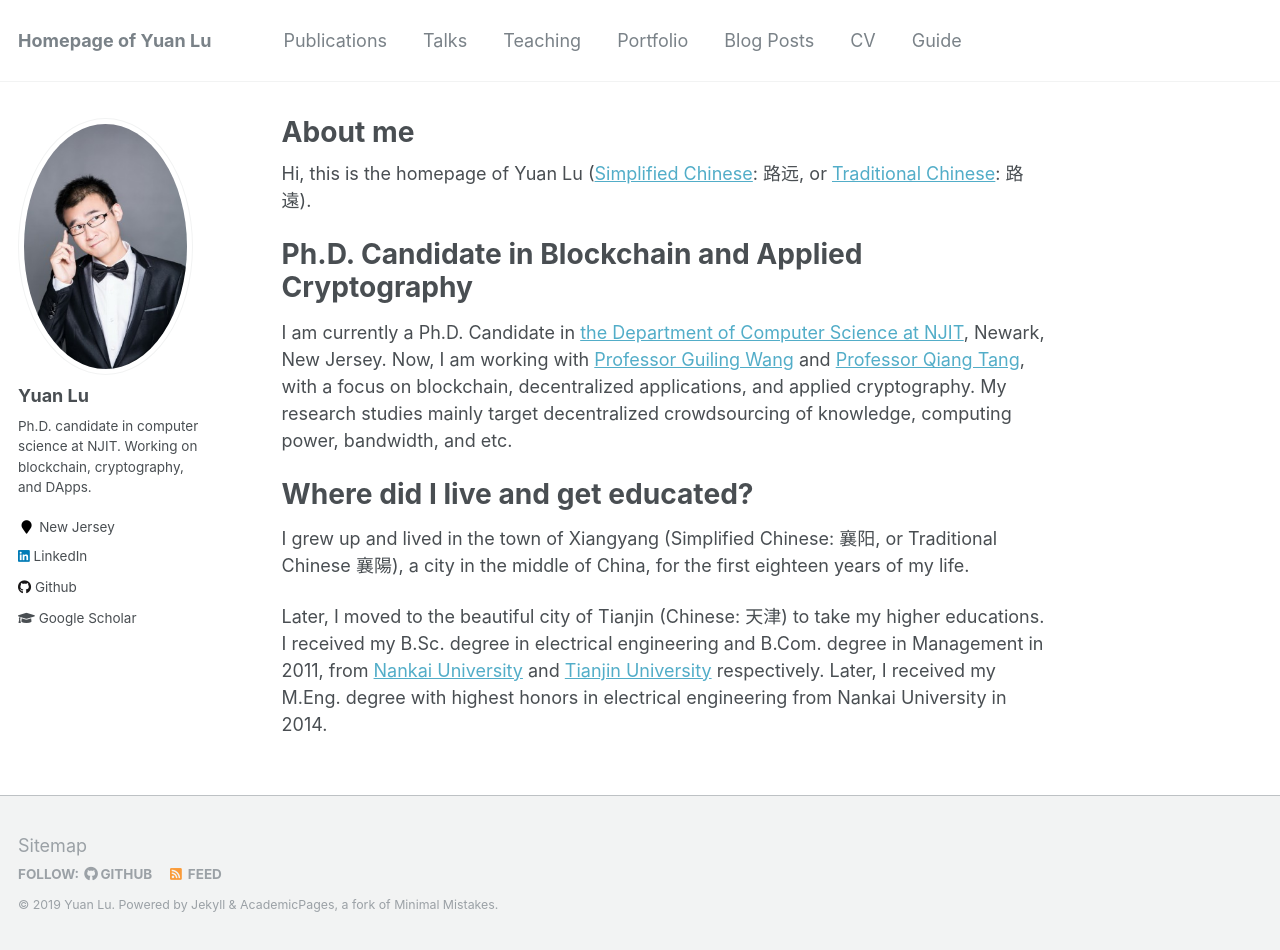
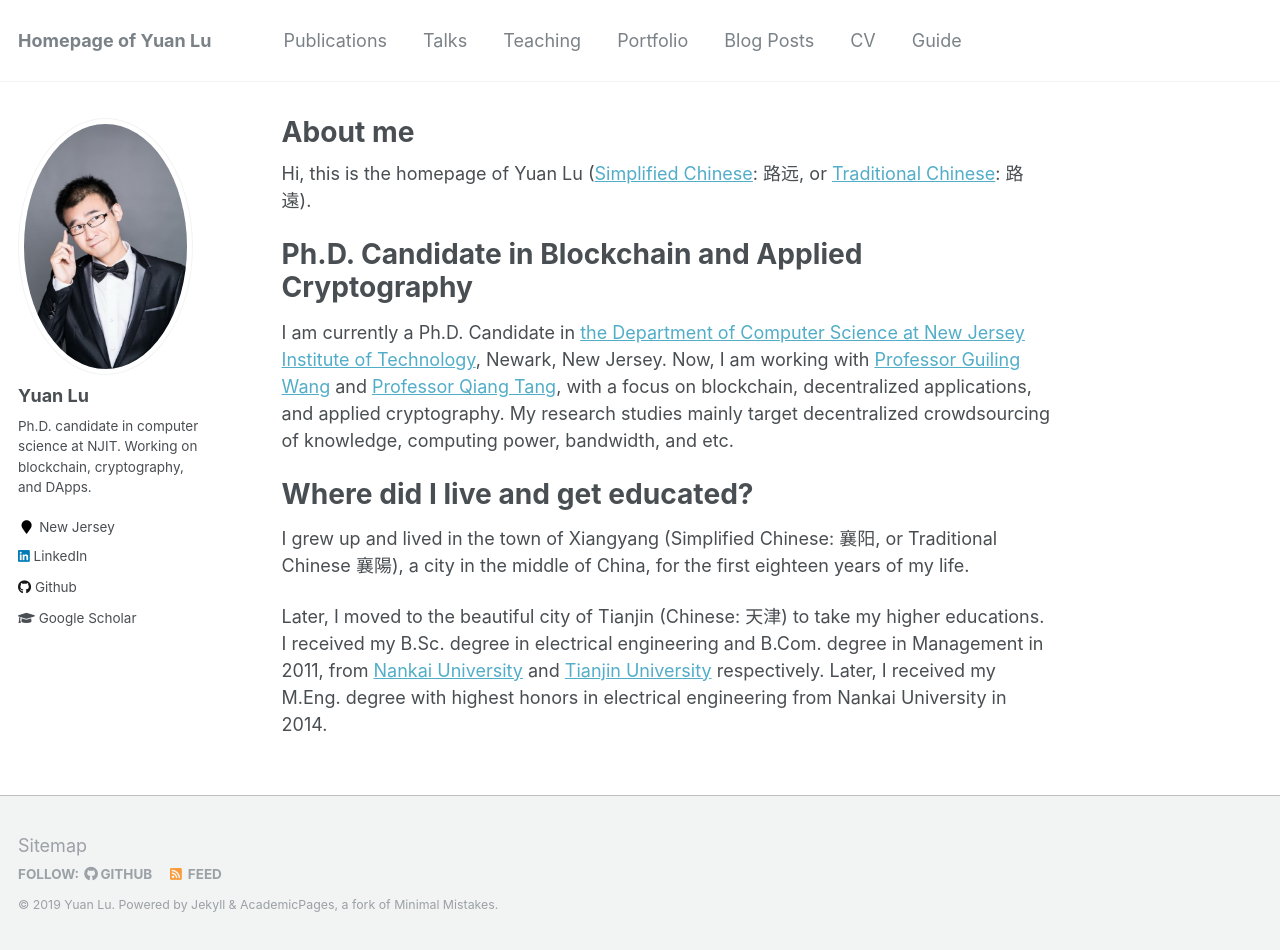
Before and after one commit to yylluu/yylluu.github.io, a Jekyll site: the page built from _pages/about.md, in a window 1280 px wide and 950 px high. Built offline with Jekyll 4.4.1, drawn with Linux system fonts in a browser that asks for light colours.

Commit message:
Update about.md

```diff
--- a/_pages/about.md
+++ b/_pages/about.md
@@ -12,7 +12,7 @@
 
 Ph.D. Candidate in Blockchain and Applied Cryptography
 ======
-I am currently a Ph.D. Candidate in [the Department of Computer Science at NJIT](https://cs.njit.edu/), Newark, New Jersey. Now, I am working with [Professor Guiling Wang](https://web.njit.edu/~gwang/) and [Professor Qiang Tang](https://web.njit.edu/~qiang/), with a focus on blockchain, decentralized applications, and applied cryptography. My research studies mainly target decentralized crowdsourcing of knowledge, computing power, bandwidth, and etc.
+I am currently a Ph.D. Candidate in [the Department of Computer Science at New Jersey Institute of Technology](https://cs.njit.edu/), Newark, New Jersey. Now, I am working with [Professor Guiling Wang](https://web.njit.edu/~gwang/) and [Professor Qiang Tang](https://web.njit.edu/~qiang/), with a focus on blockchain, decentralized applications, and applied cryptography. My research studies mainly target decentralized crowdsourcing of knowledge, computing power, bandwidth, and etc.
 
 
 
```
